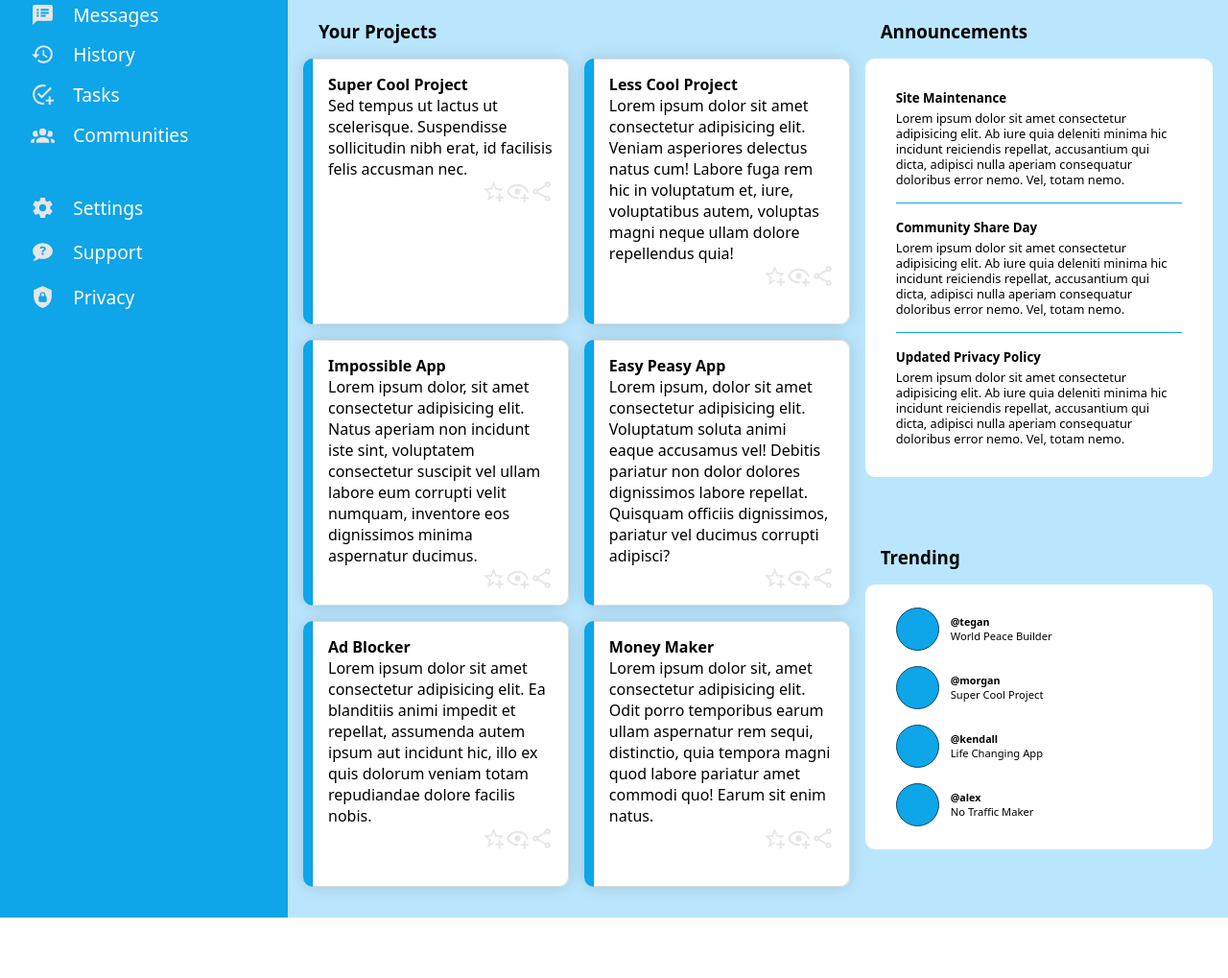
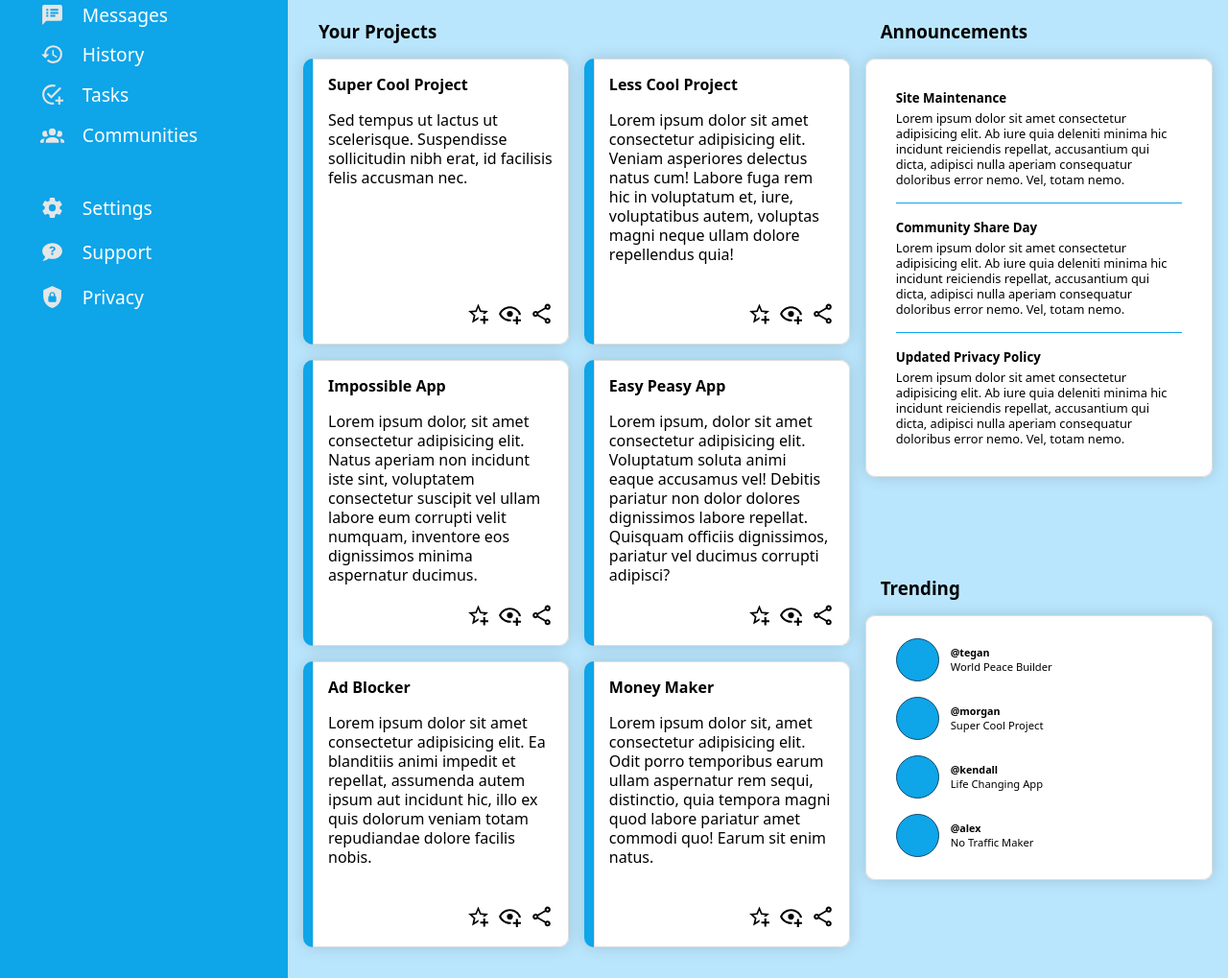
Before and after one commit to ejrcarr/simple-dashboard-ui, a plain HTML site: page index.html in a window 1280 px wide. Shown: the part 185-1204 px from the top of the page at 96% size. Before the commit the page ends 1141 px from the top, so only its background shows below. Drawn offline with Linux system fonts and the light colour scheme.

Commit message:
Styled svg icons

```diff
--- a/style.css
+++ b/style.css
@@ -47,6 +47,7 @@ ul li {
     font-size: 1.2rem;
     cursor: pointer;
     border-radius: 10px;
+    padding: 0 .5em;
 }
 
 ul li:hover {
@@ -151,6 +152,9 @@ button {
 }
 
 .project {
+    display: grid;
+    grid-template-rows: auto 1fr 2rem;
+    gap: 1rem;
     background: white;
     border-radius: 10px;
     padding: 1rem;
@@ -158,10 +162,20 @@ button {
     box-shadow: inset 0 0 0 1px #dedddc, 0 0 16px 0 rgb(0 0 0 / 15%)
 }
 
+.project p {
+    line-height: 1.25rem;
+}
+
 .options {
     display: flex;
+    justify-self: flex-end;
     justify-content: flex-end;
     align-content: center;
+    gap: .5rem;
+}
+
+.options svg {
+    filter: none;
 }
 
 .announcements {
@@ -176,6 +190,7 @@ button {
 
 .articles {
     display: grid;
+    box-shadow: inset 0 0 0 1px #dedddc, 0 0 16px 0 rgb(0 0 0 / 15%)
 }
 
 .article {
@@ -197,6 +212,10 @@ button {
     grid-area: trending;
 }
 
+.users {
+    box-shadow: inset 0 0 0 1px #dedddc, 0 0 16px 0 rgb(0 0 0 / 15%)
+}
+
 .user-info p {
     font-size: .7rem;
 }
```
